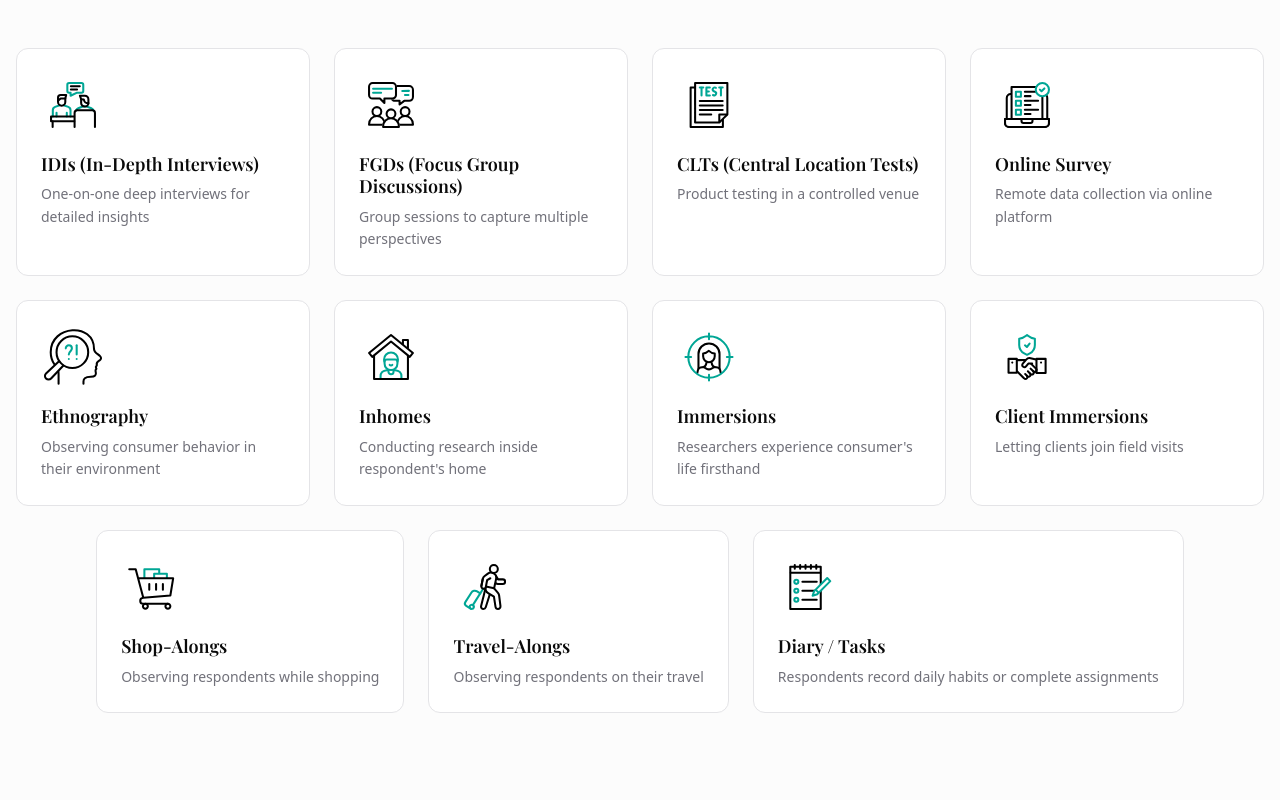
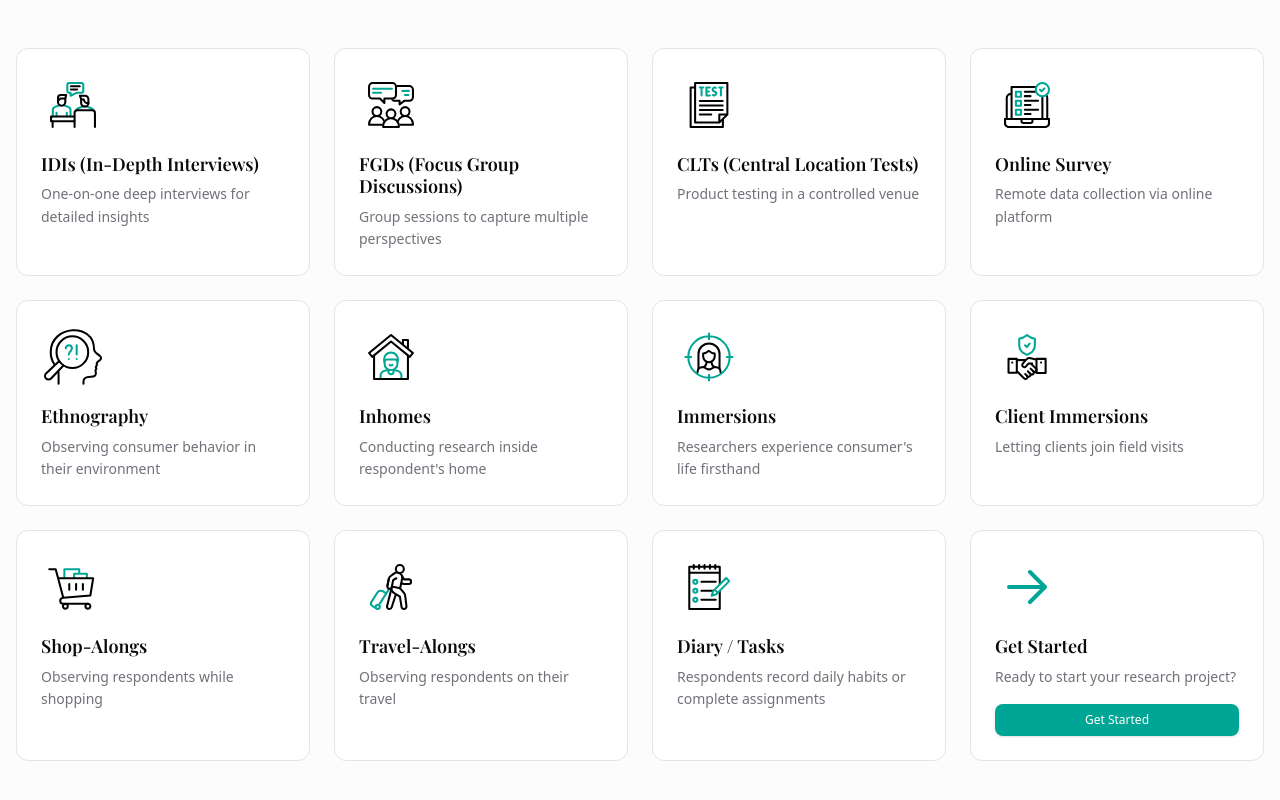
Before and after one commit to Gilabs-Studio/jade.inc, a Next.js app in the folder apps/web/: page /en/marketing-research in a window 1280 px wide. Shown: the part 2261-3061 px from the top of the page. Built offline with nearby package versions, Linux system fonts and the light colour scheme.

Commit message:
fix(markets-section): Correct aspect ratio class and enhance location flag logic; update Indonesian, Filipino, and Tagalog translations for improved clarity and consistency in marketing research descriptions

```diff
--- a/apps/web/src/features/marketing-research/components/ui/markets-section.tsx
+++ b/apps/web/src/features/marketing-research/components/ui/markets-section.tsx
@@ -28,7 +28,7 @@ const MarketsSection = () => {
         <div className="grid lg:grid-cols-2 gap-12 items-center max-w-7xl mx-auto mb-16">
           {/* Map Section */}
           <div className="relative rounded-2xl overflow-hidden border shadow-lg bg-card">
-            <div className="aspect-[4/3] relative">
+            <div className="aspect-4/3 relative">
               <Image
                 src="/map.webp"
                 alt="Service Locations Map"
@@ -63,7 +63,7 @@ const LocationCard = ({ location, index }: LocationCardProps) => {
       return "/icon/indonesia-flag.svg";
     } else if (title.includes("singapore") || title.includes("singapura")) {
       return "/icon/singapore-flag.svg";
-    } else if (title.includes("philippines") || title.includes("filipina")) {
+    } else if (title.includes("philippines") || title.includes("filipina") || title.includes("pilipinas")) {
       return "/icon/philippines-flag.svg";
     }
     return null;
--- a/apps/web/src/features/marketing-research/components/ui/services-section.tsx
+++ b/apps/web/src/features/marketing-research/components/ui/services-section.tsx
@@ -4,6 +4,8 @@ import { useTranslations } from "next-intl";
 import Lottie, { type LottieRefCurrentProps } from "lottie-react";
 import { useRef, useState, useEffect } from "react";
 import type { LottieAnimationData } from "@/src/features/landing/types";
+import { Button } from "@/components/ui/button";
+import { Link } from "@/src/lib/i18n";
 
 interface ServiceItem {
   title: string;
@@ -62,6 +64,41 @@ const ServiceCard = ({
   );
 };
 
+const CTACard = ({ text, description }: { text: string; description: string }) => {
+  return (
+    <div className="group relative bg-card border rounded-xl p-6 hover:shadow-xl transition-all duration-300 hover:border-primary/50 h-full">
+      <div className="absolute inset-0 bg-linear-to-br from-primary/5 to-transparent opacity-0 group-hover:opacity-100 transition-opacity rounded-xl" />
+      <div className="relative z-10">
+        <div className="h-16 w-16 mb-4 flex items-center justify-center">
+          <svg
+            xmlns="http://www.w3.org/2000/svg"
+            fill="none"
+            viewBox="0 0 24 24"
+            strokeWidth={2}
+            stroke="currentColor"
+            className="w-12 h-12 text-primary"
+          >
+            <path
+              strokeLinecap="round"
+              strokeLinejoin="round"
+              d="M13.5 4.5L21 12m0 0l-7.5 7.5M21 12H3"
+            />
+          </svg>
+        </div>
+        <h3 className="text-lg font-semibold mb-2 font-roman leading-tight">
+          {text}
+        </h3>
+        <p className="text-sm text-muted-foreground mb-4 leading-relaxed">
+          {description}
+        </p>
+        <Button asChild size="sm" className="w-full">
+          <Link href="/contact">{text}</Link>
+        </Button>
+      </div>
+    </div>
+  );
+};
+
 const ServicesSection = () => {
   const t = useTranslations("marketingResearch");
   const services = t.raw("services.items") as ServiceItem[];
@@ -101,7 +138,7 @@ const ServicesSection = () => {
         </div>
 
         <div className="max-w-7xl mx-auto">
-          <div className="grid sm:grid-cols-2 md:grid-cols-3 lg:grid-cols-4 gap-6 mb-6">
+          <div className="grid sm:grid-cols-2 md:grid-cols-3 lg:grid-cols-4 gap-6">
             {services.slice(0, 8).map((service, idx) => (
               <ServiceCard
                 key={service.title}
@@ -111,16 +148,27 @@ const ServicesSection = () => {
             ))}
           </div>
           {services.length > 8 && (
-            <div className="flex justify-center gap-6 flex-wrap">
-              {services.slice(8).map((service, idx) => (
+            <div className="grid sm:grid-cols-2 md:grid-cols-3 lg:grid-cols-4 gap-6 mt-6">
+              {services.slice(8, 11).map((service, idx) => (
                 <ServiceCard
                   key={service.title}
                   service={service}
                   animationData={animations[idx + 8] ?? null}
                 />
               ))}
+              <CTACard
+                text={t("services.cta.text")}
+                description={t("services.cta.description")}
+              />
             </div>
           )}
+          {/* Mobile CTA */}
+          <div className="lg:hidden mt-6">
+            <CTACard
+              text={t("services.cta.text")}
+              description={t("services.cta.description")}
+            />
+          </div>
         </div>
       </div>
     </section>
--- a/apps/web/src/features/marketing-research/messages/en.json
+++ b/apps/web/src/features/marketing-research/messages/en.json
@@ -17,13 +17,17 @@
       },
       {
         "title": "Philippines",
-        "description": "Our Philippines market covers Manila, Cebu, Davao, and many others, that speaks different dialect such as Tagalog and Cebuano."
-      }
+      "description": "Our Philippines market covers Manila, Cebu, Davao, and many others, that speaks different dialect such as Tagalog and Cebuano."
+    }
     ]
   },
   "services": {
     "title": "Things We Do",
     "subtitle": "Comprehensive marketing research services tailored to your needs",
+    "cta": {
+      "text": "Get Started",
+      "description": "Ready to start your research project?"
+    },
     "items": [
       {
         "title": "IDIs (In-Depth Interviews)",
--- a/apps/web/src/features/marketing-research/messages/id.json
+++ b/apps/web/src/features/marketing-research/messages/id.json
@@ -1,90 +1,94 @@
 {
   "hero": {
     "title": "Layanan Riset Pasar Lapangan",
-    "description": "Sulit untuk membuat pengaturan dan melakukan survei di Indonesia, Filipina dan Singapura. Kami mengakui ada beberapa masalah, misalnya dalam rekrutmen, di mana masih banyak area yang sulit dijangkau karena keterbatasan transportasi atau komunikasi, yang muncul baik karena koneksi internet terbatas atau akses ke perangkat atau hambatan lainnya. Kami dapat menangani situasi tersebut."
+    "description": "Mengatur dan melakukan survei di Indonesia, Filipina, dan Singapura memang menantang. Kami memahami berbagai kendala yang muncul, seperti dalam proses rekrutmen, di mana masih banyak wilayah yang sulit dijangkau karena keterbatasan transportasi atau komunikasi—baik karena koneksi internet yang terbatas, akses perangkat yang kurang, maupun hambatan lainnya. Kami siap mengatasi semua tantangan tersebut."
   },
   "markets": {
     "title": "Cakupan Pasar Kami",
-    "description": "Jade Inc. merekrut untuk tujuan Riset Pasar untuk membantu Anda terhubung dengan Konsumen dan Ahli di pasar Indonesia, Filipina dan Singapura. Kami melakukan rekrutmen responden secara tatap muka baik melalui referensi atau menggunakan basis data kami.",
+    "description": "Jade Inc. melakukan rekrutmen untuk keperluan Riset Pasar guna membantu Anda terhubung dengan Konsumen dan Ahli di pasar Indonesia, Filipina, dan Singapura. Kami melakukan rekrutmen responden secara tatap muka, baik melalui referensi maupun menggunakan basis data yang kami miliki.",
     "locations": [
       {
         "title": "Indonesia",
-        "description": "Cakupan pasar Indonesia kami mencakup kota-kota besar termasuk Jakarta, Surabaya, Bandung, Medan, dan banyak lagi. Kami memahami lanskap budaya yang beragam dan dialek lokal untuk memastikan riset pasar yang efektif."
+        "description": "Cakupan pasar Indonesia kami meliputi kota-kota besar seperti Jakarta, Surabaya, Bandung, Medan, dan berbagai kota lainnya. Kami memahami keragaman budaya dan dialek lokal untuk memastikan riset pasar berjalan efektif."
       },
       {
         "title": "Singapura",
-        "description": "Operasi Singapura kami mencakup seluruh negara kota, memberikan akses ke pasar multikultural dan sangat terhubung. Kami memfasilitasi riset di berbagai demografi dan sektor bisnis."
+        "description": "Operasi kami di Singapura mencakup seluruh negara kota, memberikan akses ke pasar yang multikultural dan sangat terhubung. Kami memfasilitasi riset di berbagai demografi dan sektor bisnis."
       },
       {
         "title": "Filipina",
-        "description": "Pasar Filipina kami mencakup Manila, Cebu, Davao, dan banyak lainnya, yang berbicara dialek berbeda seperti Tagalog dan Cebuano."
-      }
+        "description": "Cakupan pasar Filipina kami meliputi Manila, Cebu, Davao, dan berbagai kota lainnya, dengan responden yang menggunakan berbagai dialek seperti Tagalog dan Cebuano."
+    }
     ]
   },
   "services": {
     "title": "Yang Kami Lakukan",
     "subtitle": "Layanan riset pasar komprehensif yang disesuaikan dengan kebutuhan Anda",
+    "cta": {
+      "text": "Mulai Sekarang",
+      "description": "Siap memulai proyek riset Anda?"
+    },
     "items": [
       {
         "title": "IDIs (Wawancara Mendalam)",
-        "description": "Wawancara satu-satu yang mendalam untuk mendapatkan wawasan detail",
+        "description": "Wawancara mendalam secara satu-satu untuk memperoleh wawasan yang detail",
         "icon": "job-interview.json"
       },
       {
         "title": "FGDs (Diskusi Kelompok Terfokus)",
-        "description": "Sesi kelompok untuk menangkap berbagai perspektif",
+        "description": "Sesi diskusi kelompok untuk menggali berbagai perspektif",
         "icon": "discussion.json"
       },
       {
         "title": "CLTs (Uji Lokasi Terpusat)",
-        "description": "Pengujian produk di lokasi yang terkontrol",
+        "description": "Pengujian produk di lokasi terpusat yang terkontrol",
         "icon": "test.json"
       },
       {
         "title": "Survei Online",
-        "description": "Pengumpulan data jarak jauh melalui platform online",
+        "description": "Pengumpulan data secara jarak jauh melalui platform online",
         "icon": "online-survey.json"
       },
       {
         "title": "Etnografi",
-        "description": "Mengamati perilaku konsumen di lingkungan mereka",
+        "description": "Mengamati perilaku konsumen dalam lingkungan alami mereka",
         "icon": "observation.json"
       },
       {
         "title": "Kunjungan Rumah",
-        "description": "Melakukan riset di dalam rumah responden",
+        "description": "Melakukan riset langsung di rumah responden",
         "icon": "man-in-home.json"
       },
       {
         "title": "Imersi",
-        "description": "Peneliti mengalami kehidupan konsumen secara langsung",
+        "description": "Peneliti merasakan langsung kehidupan konsumen sehari-hari",
         "icon": "target-audience.json"
       },
       {
         "title": "Imersi Klien",
-        "description": "Mengizinkan klien bergabung dalam kunjungan lapangan",
+        "description": "Mengajak klien untuk ikut serta dalam kunjungan lapangan",
         "icon": "handshake.json"
       },
       {
         "title": "Shop-Alongs",
-        "description": "Mengamati responden saat berbelanja",
+        "description": "Mengamati responden selama proses berbelanja",
         "icon": "shopping-cart.json"
       },
       {
         "title": "Travel-Alongs",
-        "description": "Mengamati responden dalam perjalanan mereka",
+        "description": "Mengamati responden selama perjalanan mereka",
         "icon": "solo-traveller.json"
       },
       {
         "title": "Diary / Tugas",
-        "description": "Responden mencatat kebiasaan harian atau menyelesaikan tugas",
+        "description": "Responden mencatat kebiasaan harian atau menyelesaikan tugas yang diberikan",
         "icon": "to-do-list.json"
       }
     ]
   },
   "projectManagement": {
     "title": "Manajemen Proyek",
-    "subtitle": "PM kami mengatur untuk",
+    "subtitle": "Tim PM kami mengatur",
     "categories": [
       {
         "category": "Layanan Inti",
@@ -92,7 +96,7 @@
           "Rekrutmen",
           "Insentif",
           "Tempat",
-          "Penyegaran"
+          "Catering"
         ]
       },
       {
@@ -100,7 +104,7 @@
         "items": [
           "Moderator",
           "Penerjemah",
-          "Pencatatan"
+          "Notulensi"
         ]
       },
       {
@@ -123,7 +127,7 @@
   },
   "onlineSurveys": {
     "title": "Survei Online",
-    "description": "Kami berpengalaman dan percaya diri untuk bekerja dengan Platform Riset Online, seperti:",
+    "description": "Kami berpengalaman dan terpercaya dalam bekerja dengan berbagai Platform Riset Online, seperti:",
     "platforms": [
       "Conceptualizer",
       "Revelation",
--- a/apps/web/src/features/marketing-research/messages/tl.json
+++ b/apps/web/src/features/marketing-research/messages/tl.json
@@ -1,90 +1,94 @@
 {
   "hero": {
     "title": "Marketing Research Field Services",
-    "description": "Mahirap gumawa ng arrangement at magsagawa ng survey sa Indonesia, Pilipinas at Singapore. Inaamin namin na may ilang mga isyu, halimbawa sa recruitment, kung saan mayroon pa ring maraming lugar na mahirap maabot dahil sa mga limitasyon sa transportasyon o komunikasyon, na lumalabas alinman dahil sa limitadong koneksyon sa internet o access sa mga device o iba pang mga hadlang. Kaya naming hawakan ang sitwasyon."
+    "description": "Mahirap talaga ang pag-aayos at pagsasagawa ng survey sa Indonesia, Pilipinas, at Singapore. Nauunawaan namin na may mga hamon, lalo na sa recruitment, kung saan marami pa ring lugar na mahirap maabot dahil sa limitasyon sa transportasyon o komunikasyon—maging dahil sa limitadong internet connection, kakulangan sa access sa mga device, o iba pang hadlang. Handang-handa kaming harapin ang lahat ng ito."
   },
   "markets": {
     "title": "Ang Aming Market Coverage",
-    "description": "Ang Jade Inc. ay nagre-recruit para sa Market Research purposes upang tulungan kayong makakonekta sa Consumers at Experts sa Indonesia, Pilipinas at Singapore market. Ginagawa namin ang aming respondents recruitment nang harapan alinman sa pamamagitan ng referral o paggamit ng aming data base.",
+    "description": "Ang Jade Inc. ay nagsasagawa ng recruitment para sa Market Research upang tulungan kayong makakonekta sa mga Consumers at Experts sa Indonesia, Pilipinas, at Singapore market. Ginagawa namin ang recruitment ng respondents nang harapan, maging sa pamamagitan ng referral o paggamit ng aming database.",
     "locations": [
       {
         "title": "Indonesia",
-        "description": "Ang aming Indonesia market coverage ay sumasaklaw sa mga pangunahing lungsod kabilang ang Jakarta, Surabaya, Bandung, Medan, at marami pa. Nauunawaan namin ang magkakaibang cultural landscape at lokal na mga dialekto upang matiyak ang epektibong market research."
+        "description": "Saklaw ng aming Indonesia market coverage ang mga pangunahing lungsod tulad ng Jakarta, Surabaya, Bandung, Medan, at marami pang iba. Nauunawaan namin ang magkakaibang kultura at lokal na mga dialekto upang masiguro ang epektibong market research."
       },
       {
         "title": "Singapore",
-        "description": "Ang aming Singapore operations ay sumasaklaw sa buong city-state, na nagbibigay ng access sa isang multicultural at lubos na konektadong market. Pinadadali namin ang pananaliksik sa iba't ibang demograpiya at business sectors."
+        "description": "Saklaw ng aming operations sa Singapore ang buong city-state, na nagbibigay ng access sa isang multicultural at lubos na konektadong market. Pinadadali namin ang pananaliksik sa iba't ibang demograpiya at business sectors."
       },
       {
         "title": "Pilipinas",
-        "description": "Ang aming Pilipinas market ay sumasaklaw sa Manila, Cebu, Davao, at marami pa, na nagsasalita ng iba't ibang dialekto tulad ng Tagalog at Cebuano."
+        "description": "Saklaw ng aming Pilipinas market ang Manila, Cebu, Davao, at marami pang iba, kung saan ang mga respondent ay nagsasalita ng iba't ibang dialekto tulad ng Tagalog at Cebuano."
       }
     ]
   },
   "services": {
     "title": "Mga Bagay na Aming Ginagawa",
     "subtitle": "Komprehensibong marketing research services na naaayon sa inyong pangangailangan",
+    "cta": {
+      "text": "Simulan",
+      "description": "Handa na ba kayong simulan ang inyong research project?"
+    },
     "items": [
       {
         "title": "IDIs (In-Depth Interviews)",
-        "description": "One-on-one na malalim na interbyu para sa detalyadong insights",
+        "description": "Malalim na one-on-one na interbyu para sa detalyadong insights",
         "icon": "job-interview.json"
       },
       {
         "title": "FGDs (Focus Group Discussions)",
-        "description": "Mga sesyon ng grupo upang makuha ang maraming perspektibo",
+        "description": "Mga sesyon ng grupo upang makakuha ng iba't ibang perspektibo",
         "icon": "discussion.json"
       },
       {
         "title": "CLTs (Central Location Tests)",
-        "description": "Product testing sa isang kontroladong venue",
+        "description": "Pagsubok ng produkto sa isang kontroladong venue",
         "icon": "test.json"
       },
       {
         "title": "Online Survey",
-        "description": "Remote data collection sa pamamagitan ng online platform",
-        "icon": "test.json"
+        "description": "Pagkolekta ng data nang remote sa pamamagitan ng online platform",
+        "icon": "online-survey.json"
       },
       {
         "title": "Ethnography",
-        "description": "Pagmamasid sa consumer behavior sa kanilang kapaligiran",
+        "description": "Pagmamasid sa pag-uugali ng consumer sa kanilang natural na kapaligiran",
         "icon": "observation.json"
       },
       {
         "title": "Inhomes",
-        "description": "Pagsasagawa ng pananaliksik sa loob ng bahay ng respondent",
+        "description": "Pagsasagawa ng pananaliksik nang direkta sa loob ng bahay ng respondent",
         "icon": "man-in-home.json"
       },
       {
         "title": "Immersions",
-        "description": "Ang mga researcher ay nakakaranas ng buhay ng consumer nang first-hand",
+        "description": "Ang mga researcher ay direktang nakakaranas ng araw-araw na buhay ng consumer",
         "icon": "target-audience.json"
       },
       {
         "title": "Client Immersions",
-        "description": "Pagpapahintulot sa mga kliyente na sumali sa field visits",
+        "description": "Pag-anyaya sa mga kliyente na sumama sa field visits",
         "icon": "handshake.json"
       },
       {
         "title": "Shop-Alongs",
-        "description": "Pagmamasid sa mga respondent habang namimili",
+        "description": "Pagmamasid sa mga respondent habang sila ay namimili",
         "icon": "shopping-cart.json"
       },
       {
         "title": "Travel-Alongs",
-        "description": "Pagmamasid sa mga respondent sa kanilang paglalakbay",
+        "description": "Pagmamasid sa mga respondent habang sila ay naglalakbay",
         "icon": "solo-traveller.json"
       },
       {
         "title": "Diary / Tasks",
-        "description": "Ang mga respondent ay nagre-record ng araw-araw na gawi o kumukumpleto ng mga assignment",
+        "description": "Ang mga respondent ay nagre-record ng kanilang araw-araw na gawi o kumukumpleto ng mga ibinigay na assignment",
         "icon": "to-do-list.json"
       }
     ]
   },
   "projectManagement": {
     "title": "Project Management",
-    "subtitle": "Ang aming PM ay nag-aayos para sa",
+    "subtitle": "Inaayos ng aming PM team ang",
     "categories": [
       {
         "category": "Core Services",
@@ -92,7 +96,7 @@
           "Recruitment",
           "Incentives",
           "Venues",
-          "Refreshments"
+          "Catering"
         ]
       },
       {
@@ -100,7 +104,7 @@
         "items": [
           "Moderators",
           "Translators",
-          "Note Taking"
+          "Notetaking"
         ]
       },
       {
@@ -123,7 +127,7 @@
   },
   "onlineSurveys": {
     "title": "Online Surveys",
-    "description": "May karanasan kami at kumpiyansa na magtrabaho kasama ang Online Research Platform, tulad ng:",
+    "description": "May karanasan at kumpiyansa kami sa pagtatrabaho kasama ang iba't ibang Online Research Platform, tulad ng:",
     "platforms": [
       "Conceptualizer",
       "Revelation",
```
Also changed, not shown: apps/web/src/features/marketing-research/components/ui/hero-section.tsx (+5 -5 lines), apps/web/src/features/marketing-research/components/ui/online-surveys-section.tsx (indentation only). Lines whose indentation alone changed are shown as unchanged.
